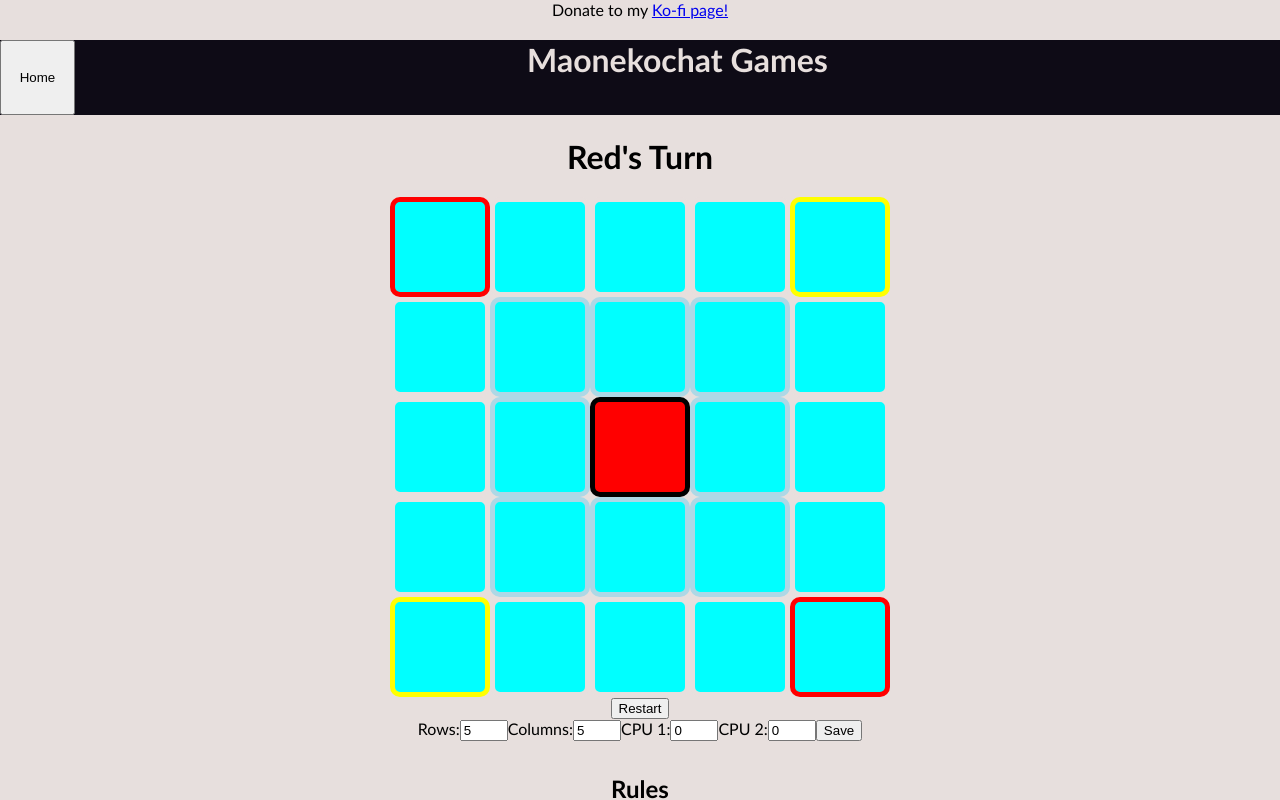
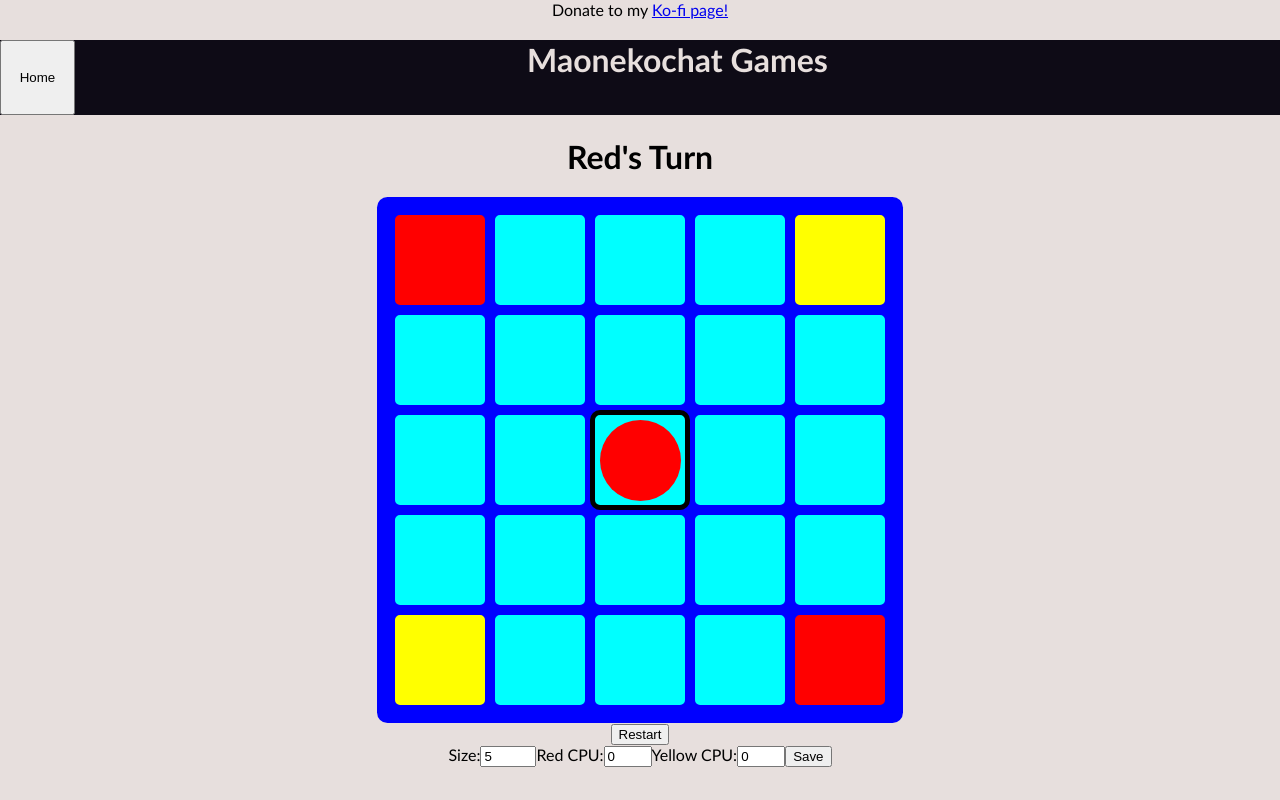
Before and after one commit to Michael-NN/React_prj-002, a React (Create React App) app: page / in a window 1280 px wide. Both pictures are taken after a click on the button "Falling Tiles". Shown: the top 800 px of the page. Built offline with nearby package versions, Linux system fonts and the light colour scheme.

Commit message:
Hueristic, board size controls, and cosmetics

```diff
--- a/src/Board.css
+++ b/src/Board.css
@@ -4,15 +4,14 @@
     max-height: 100vw;
     max-width: 100vw;
     margin: auto;
+    padding: 1%;
+    background: blue;
+    border-radius: 2%;
 }
 
 .row {
     height: 100px;
     width: 100%;
-}
-
-.rows-3 {
-    max-height: 33.33%;
 }
 
 .rows-5 {
@@ -27,6 +26,10 @@
     max-height: 11.11%;
 }
 
+.rows-11 {
+    max-height: 9.09%;
+}
+
 .rulesBox {
     width: 500px;
     max-width: 100vw;
--- a/src/Board.js
+++ b/src/Board.js
@@ -7,9 +7,8 @@ class Board extends React.Component {
     constructor(props) {
         super(props);
         const defaults = {
-            showLegal: true,
-            rowCount: 5,
-            colCount: 5,
+            showLegal: false,
+            boardSize: 5,
             cpu1: 0,
             cpu2: 0,
         }
@@ -18,8 +17,9 @@ class Board extends React.Component {
         const hasLegalMove = true;
         const showLegal = defaults.showLegal;
         const winner = null;
-        const rowCount = defaults.rowCount;
-        const colCount = defaults.colCount;
+        const boardSize = defaults.boardSize;
+        const rowCount = boardSize;
+        const colCount = boardSize;
         const startRow = Math.floor(rowCount/2);
         const startCol = Math.floor(colCount/2);
         const curRow = startRow;
@@ -37,6 +37,7 @@ class Board extends React.Component {
             hasLegalMove,
             showLegal,
             winner,
+            boardSize,
             rowCount,
             colCount,
             startRow,
@@ -84,9 +85,6 @@ class Board extends React.Component {
     renderRow(rowNumber, length) {
         let className = 'row'
         switch(this.state.rowCount) {
-            case 3:
-                className += ' rows-3'
-                break;
             case 5:
                 className += ' rows-5'
                 break;
@@ -96,7 +94,10 @@ class Board extends React.Component {
             case 9:
                 className += ' rows-9'
                 break;
-            default:
+                case 11:
+                    className += ' rows-11'
+                    break;
+                default:
                 className += ''
         }
             return <div className={className}>{Array(length).fill(null).map((element, index) => this.renderSquare(rowNumber, index))}</div>;
@@ -107,6 +108,7 @@ class Board extends React.Component {
     }
 
     handleKeyUp(event) {
+        event.preventDefault();
         const clamp = (num, min, max) => Math.min(Math.max(num, min), max);
         let retRow = this.state.retRow;
         let retCol = this.state.retCol;
@@ -136,6 +138,12 @@ class Board extends React.Component {
         retCol = clamp(retCol, Math.max(0, this.state.curCol-1), Math.min(this.state.colCount-1, this.state.curCol+1));
         this.setState({retRow, retCol});
         document.getElementById(retRow + ',' + retCol).focus();
+    }
+
+    handleKeyDown(event) {
+        if (event.code === 'ArrowUp' || event.code === 'ArrowDown') {
+            event.preventDefault();
+        }
     }
 
     handleFocus(rowNumber, colNumber) {
@@ -231,11 +239,11 @@ class Board extends React.Component {
 
     minMaxBestMove(squares, row, col, steps, best) {
         if (steps===0) {
-            return {value: this.heuristic(row, col)};
+            return {value: this.heuristic(row, col), turns: 0};
         } else if ((row === 0 && col === 0) || (row === this.state.rowCount-1 && col === this.state.colCount-1)) {
-            return {value: 1};
+            return {value: 1, turns: 0};
         } else if ((row === this.state.rowCount-1 && col === 0) || (row === 0 && col === this.state.colCount-1)) {
-            return {value: -1};
+            return {value: -1, turns: 0};
         } else {
             let moves = new Array(8).fill(null);
             for (let i = 0; i < 8; i++) {
@@ -248,19 +256,19 @@ class Board extends React.Component {
             }
             const valueList = moves.map(element => element?element.value:null);
             const bestValue = best==='max'?Math.max(...valueList.filter(element => element!==null)):Math.min(...valueList.filter(element => element!==null));
-            let bestMoves = [];
-            valueList.forEach((element, index) => {
-                if (element === bestValue) {
+
+            const leadMoves = moves.map(element => (element!==null && element.value===bestValue)?element:null);
+            const turnsList = leadMoves.map(element => element?element.turns:null);
+            const bestTurns = ((best==='max'&&bestValue<=0)||(best==='min'&&bestValue>=0))?Math.max(...turnsList.filter(element => element!==null)):Math.min(...turnsList.filter(element => element!==null));
+
+            let bestMoves = []
+            moves.forEach((element, index) => {
+                if (element !== null && element.value === bestValue && element.turns === bestTurns) {
                     bestMoves.push(index);
                 }
             })
             const bestMove = bestMoves[Math.floor(Math.random()*bestMoves.length)];
-            /*
-            let valueList = moves.map(element => element?element.value:null).filter(element => element!==null);
-            let bestValue = best==='max'?Math.max(...valueList):Math.min(...valueList);
-            let bestMove = moves.findIndex(element => element!==null && element.value===bestValue);
-            */
-            return {move: bestMove, value: bestValue};
+            return {move: bestMove, value: bestValue, turns: bestTurns+1};
         }
     }
 
@@ -270,7 +278,7 @@ class Board extends React.Component {
         const rowFromCenter = Math.abs(cenRow - row);
         const colFromCenter = Math.abs(cenCol - col);
         const radius = Math.min(rowFromCenter, colFromCenter);
-        const stepSize = 1/Math.floor(this.state.rowCount/2);
+        const stepSize = 1/Math.floor(this.state.boardSize/2);
         const sign = ((row <= cenRow && col <= cenCol) || (row > cenRow && col > cenCol))?1:-1;
         return sign*radius*stepSize;
     }
@@ -377,12 +385,13 @@ class Board extends React.Component {
         }
     }
 
-    resetGame(newRowCount, newColCount, newCpu1, newCpu2) {
+    resetGame(newBoardSize, newCpu1, newCpu2) {
         const gameOngoing = true;
         const playerOneTurn = true;
         const winner = null;
-        const rowCount = newRowCount?newRowCount:this.state.defaults.rowCount;
-        const colCount = newColCount?newColCount:this.state.defaults.colCount;
+        const boardSize = newBoardSize?newBoardSize:this.state.defaults.boardSize;
+        const rowCount = boardSize;
+        const colCount = boardSize;
         const startRow = Math.floor(rowCount/2);
         const startCol = Math.floor(colCount/2);
         const curRow = startRow;
@@ -398,17 +407,19 @@ class Board extends React.Component {
         squares[0][colCount-1] = 'G2';
         squares[rowCount-1][0] = 'G2';
         const defaults = {
-            rowCount,
-            colCount,
+            boardSize,
             cpu1,
             cpu2
         }
-        this.setState({defaults, gameOngoing, playerOneTurn, winner, rowCount, colCount, startRow, startCol, curRow, curCol, retRow, retCol, cpu1, cpu2, squares},this.detectCpuTurn);
-        document.getElementById(retRow + ',' + retCol).focus();
+        this.setState({defaults, gameOngoing, playerOneTurn, winner, boardSize, rowCount, colCount, startRow, startCol, curRow, curCol, retRow, retCol, cpu1, cpu2, squares},this.detectCpuTurn);
+        const reticle = document.getElementById(retRow + ',' + retCol);
+        if (reticle) {
+            reticle.focus();
+        }
     }
 
     handleSettings(settings) {
-        this.resetGame(settings.rowCount, settings.colCount, settings.cpu1, settings.cpu2);
+        this.resetGame(settings.boardSize, settings.cpu1, settings.cpu2);
     }
 
     render() {
@@ -436,8 +447,7 @@ class Board extends React.Component {
                 {this.renderBoard(this.state.rowCount,this.state.colCount)}
                 <button onClick={() => this.resetGame(null, null, null, null)}>Restart</button>
                 <Settings
-                    rowCount={this.state.rowCount}
-                    colCount={this.state.colCount}
+                    boardSize={this.state.boardSize}
                     cpu1={this.state.cpu1}
                     cpu2={this.state.cpu2}
                     handleSubmit={this.handleSettings}
@@ -456,11 +466,13 @@ class Board extends React.Component {
 
     componentDidMount() {
         document.addEventListener('keyup', this.handleKeyUp);
+        document.addEventListener('keydown', this.handleKeyDown);
         this.detectCpuTurn();
     }
 
     componentWillUnmount() {
         document.removeEventListener('keyup', this.handleKeyUp);
+        document.addEventListener('keydown', this.handleKeyDown);
     }
 }
 
--- a/src/KafatzSquare.css
+++ b/src/KafatzSquare.css
@@ -15,6 +15,7 @@
     height: 90%;
     width: 90%;
     border-radius: 100%;
+    margin: auto;
 }
 
 .playerOnePiece {
--- a/src/Settings.js
+++ b/src/Settings.js
@@ -3,30 +3,23 @@ import React from 'react';
 class Settings extends React.Component {
     constructor(props) {
         super(props);
-        const rowCount = props.rowCount;
-        const colCount = props.colCount;
+        const boardSize = props.boardSize;
         const cpu1 = props.cpu1;
         const cpu2 = props.cpu2;
         this.state = {
-            rowCount,
-            colCount,
+            boardSize,
             cpu1,
             cpu2
         }
 
-        this.handleChangeRowCount = this.handleChangeRowCount.bind(this);
-        this.handleChangeColCount = this.handleChangeColCount.bind(this);
+        this.handleChangeBoardSize = this.handleChangeBoardSize.bind(this);
         this.handleChangeCpu1 = this.handleChangeCpu1.bind(this);
         this.handleChangeCpu2 = this.handleChangeCpu2.bind(this);
         this.handleSubmit = this.handleSubmit.bind(this);
     }
 
-    handleChangeRowCount(event) {
-        this.setState({rowCount: parseInt(event.target.value)});
-    }
-
-    handleChangeColCount(event) {
-        this.setState({colCount: parseInt(event.target.value)});
+    handleChangeBoardSize(event) {
+        this.setState({boardSize: parseInt(event.target.value)});
     }
 
     handleChangeCpu1(event) {
@@ -45,29 +38,18 @@ class Settings extends React.Component {
         return (
             <div>
                 <label>
-                    Rows:
+                    Size:
                     <input
                         type="number"
-                        value={this.state.rowCount}
-                        min="3"
-                        max="9"
+                        value={this.state.boardSize}
+                        min="5"
+                        max="11"
                         step="2"
-                        onChange = {this.handleChangeRowCount}
+                        onChange = {this.handleChangeBoardSize}
                     />
                 </label>
                 <label>
-                    Columns:
-                    <input
-                        type="number"
-                        value={this.state.colCount}
-                        min="3"
-                        max="9"
-                        step="2"
-                        onChange = {this.handleChangeColCount}
-                    />
-                </label>
-                <label>
-                    CPU 1:
+                    Red CPU:
                     <input
                         type="number"
                         value={this.state.cpu1}
@@ -78,7 +60,7 @@ class Settings extends React.Component {
                     />
                 </label>
                 <label>
-                    CPU 2:
+                    Yellow CPU:
                     <input
                     type="number"
                     value={this.state.cpu2}
--- a/src/Square.css
+++ b/src/Square.css
@@ -8,11 +8,14 @@
     border-radius: 10%;
     padding: 0;
     text-align: center;
-    border: 5px solid #E7DFDD;
+    border: 5px solid blue;
   }
 
-  .cols-3 {
-    max-width: 33.33%;
+  .gamePiece {
+    height: 85%;
+    width: 85%;
+    border-radius: 100%;
+    margin: auto;
   }
 
   .cols-5 {
@@ -27,20 +30,16 @@
     max-width: 11.11%;
   }
 
-.one {
+  .cols-11 {
+    max-width: 9.09%;
+  }
+
+.red {
   background: red;
 }
 
-.two {
+.yellow {
   background: yellow;
-}
-
-.goalOne {
-  border: 5px solid red;
-}
-
-.goalTwo {
-  border: 5px solid yellow;
 }
 
 .fallen {
--- a/src/Square.js
+++ b/src/Square.js
@@ -1,58 +1,61 @@
 import './Square.css';
 
 function Square (props) {
-    let className = 'button';
+    let buttonClass = 'button';
+    let gamePieceClass = 'gamePiece';
     switch(props.colCount) {
-        case 3:
-            className += ' cols-3'
-            break;
         case 5:
-            className += ' cols-5'
+            buttonClass += ' cols-5'
             break;
         case 7:
-            className += ' cols-7'
+            buttonClass += ' cols-7'
             break;
         case 9:
-            className += ' cols-9'
+            buttonClass += ' cols-9'
+            break;
+        case 11:
+            buttonClass += ' cols-11'
             break;
         default:
-            className += ''
+            buttonClass += ''
     }
     let tabIndex = -1;
     if (props.ret) {
-        className += ' ret';
+        buttonClass += ' ret';
     }
     if (props.adj && props.value !== 'X') {
-        className += ' legal';
+        buttonClass += ' legal';
         tabIndex = 0;
     }
     if (props.goal === 'G1') {
-        className += ' goalOne'
+        buttonClass += ' red'
     }
     if (props.goal === 'G2') {
-        className += ' goalTwo'
+        buttonClass += ' yellow'
     }
     switch(props.value) {
         case '1':
-            className += ' current one'
+            gamePieceClass += ' red'
             break;
         case '2':
-            className += ' current two'
+            gamePieceClass += ' yellow'
             break;
         case 'X':
-            className += ' fallen'
+            buttonClass += ' fallen'
             break;
         default:
-            className += ''
+            buttonClass += ''
     }
     return (
         <button
             id = {props.squid}
-            className={className}
+            className={buttonClass}
             tabIndex = {tabIndex}
             onClick={props.onClick}
             onFocus={props.onFocus}
         >
+            <div className={gamePieceClass}>
+            </div>
         </button>
     );
 }
```
